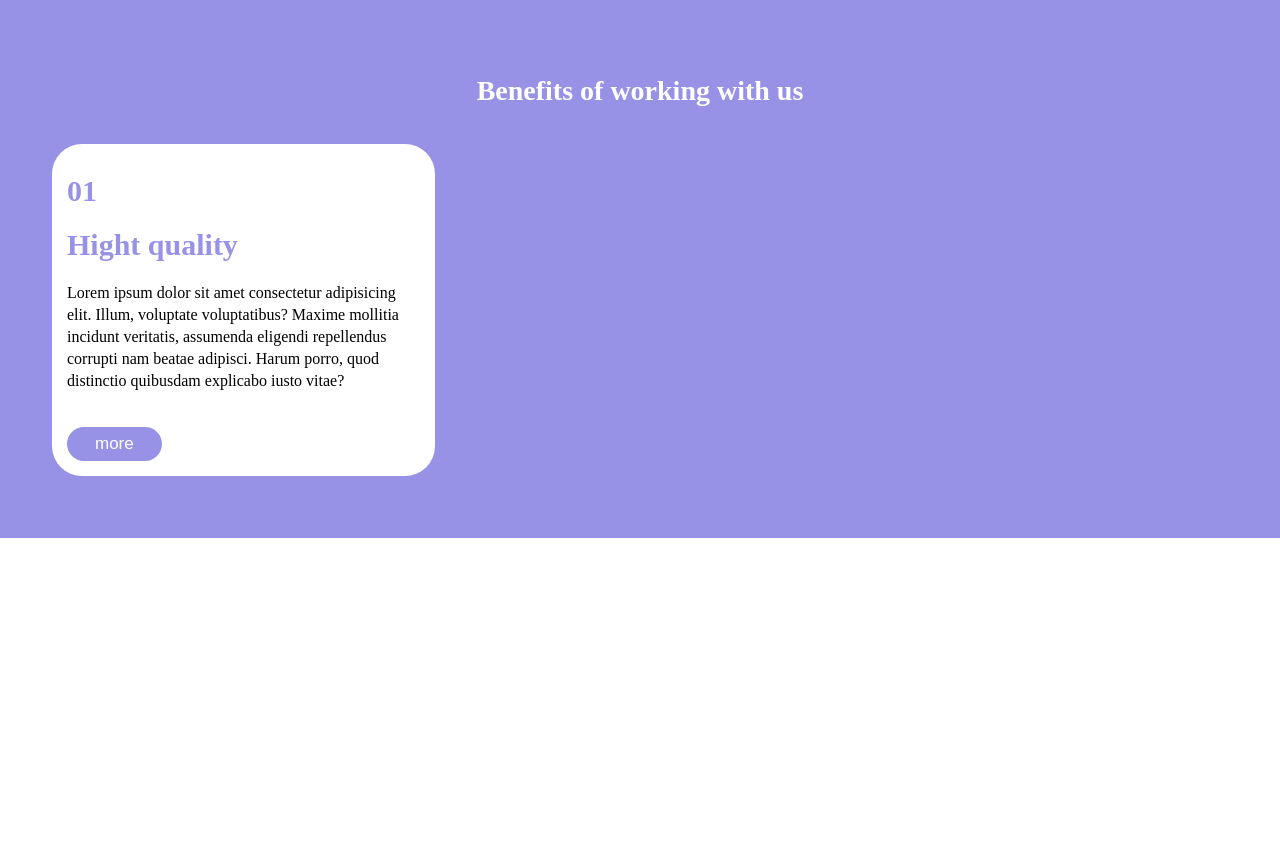
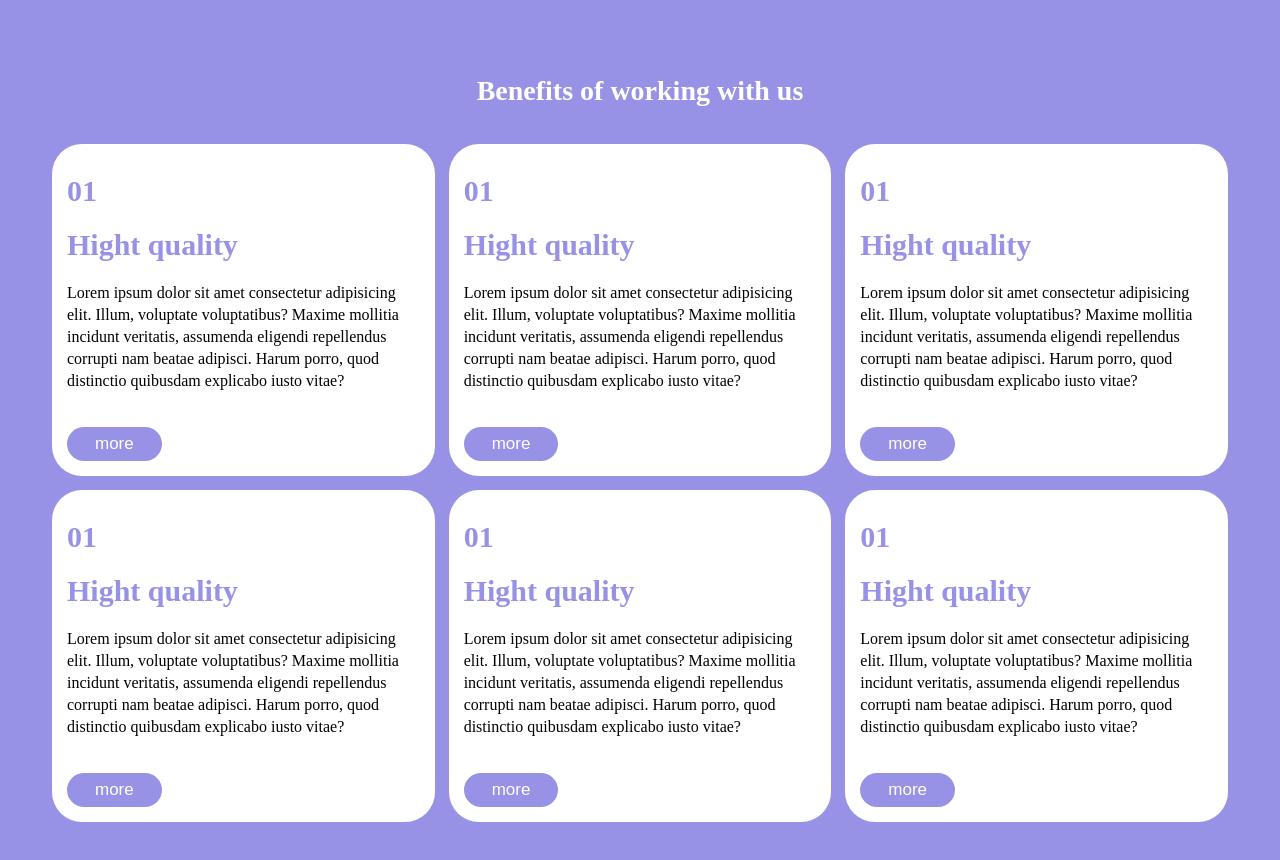
Before and after one commit to orlandomanfredini/htmlcss-responsive-layout, a plain HTML site: page index.html in a window 1280 px wide. Shown: the part 2460-3320 px from the top of the page. Before the commit the page ends 2998 px from the top, so only its background shows below. Drawn offline with Linux system fonts and the light colour scheme.

Commit message:
compilazione section benefit

```diff
--- a/index.html
+++ b/index.html
@@ -166,11 +166,66 @@
                             </button>
                         </div>
                     </div>
-                    <div class="col4"></div>
-                    <div class="col4"></div>
-                    <div class="col4"></div>
-                    <div class="col4"></div>
-                    <div class="col4"></div>
+                    <div class="col4 col4-benefit">
+                        <div class="card card-benefit">
+                            <div class="counter">
+                                <strong>01</strong>
+                            </div>
+                            <h4>Hight quality</h4>
+                            <p>Lorem ipsum dolor sit amet consectetur adipisicing elit. Illum, voluptate voluptatibus? Maxime mollitia incidunt veritatis, assumenda eligendi repellendus corrupti nam beatae adipisci. Harum porro, quod distinctio quibusdam explicabo iusto vitae?</p>
+                            <button class="btn-benefit">
+                                more
+                            </button>
+                        </div>
+                    </div>
+                    <div class="col4 col4-benefit">
+                        <div class="card card-benefit">
+                            <div class="counter">
+                                <strong>01</strong>
+                            </div>
+                            <h4>Hight quality</h4>
+                            <p>Lorem ipsum dolor sit amet consectetur adipisicing elit. Illum, voluptate voluptatibus? Maxime mollitia incidunt veritatis, assumenda eligendi repellendus corrupti nam beatae adipisci. Harum porro, quod distinctio quibusdam explicabo iusto vitae?</p>
+                            <button class="btn-benefit">
+                                more
+                            </button>
+                        </div>
+                    </div>
+                    <div class="col4 col4-benefit">
+                        <div class="card card-benefit">
+                            <div class="counter">
+                                <strong>01</strong>
+                            </div>
+                            <h4>Hight quality</h4>
+                            <p>Lorem ipsum dolor sit amet consectetur adipisicing elit. Illum, voluptate voluptatibus? Maxime mollitia incidunt veritatis, assumenda eligendi repellendus corrupti nam beatae adipisci. Harum porro, quod distinctio quibusdam explicabo iusto vitae?</p>
+                            <button class="btn-benefit">
+                                more
+                            </button>
+                        </div>
+                    </div>
+                    <div class="col4 col4-benefit">
+                        <div class="card card-benefit">
+                            <div class="counter">
+                                <strong>01</strong>
+                            </div>
+                            <h4>Hight quality</h4>
+                            <p>Lorem ipsum dolor sit amet consectetur adipisicing elit. Illum, voluptate voluptatibus? Maxime mollitia incidunt veritatis, assumenda eligendi repellendus corrupti nam beatae adipisci. Harum porro, quod distinctio quibusdam explicabo iusto vitae?</p>
+                            <button class="btn-benefit">
+                                more
+                            </button>
+                        </div>
+                    </div>
+                    <div class="col4 col4-benefit">
+                        <div class="card card-benefit">
+                            <div class="counter">
+                                <strong>01</strong>
+                            </div>
+                            <h4>Hight quality</h4>
+                            <p>Lorem ipsum dolor sit amet consectetur adipisicing elit. Illum, voluptate voluptatibus? Maxime mollitia incidunt veritatis, assumenda eligendi repellendus corrupti nam beatae adipisci. Harum porro, quod distinctio quibusdam explicabo iusto vitae?</p>
+                            <button class="btn-benefit">
+                                more
+                            </button>
+                        </div>
+                    </div>
                 </div>
             </div>
         </section>
```
